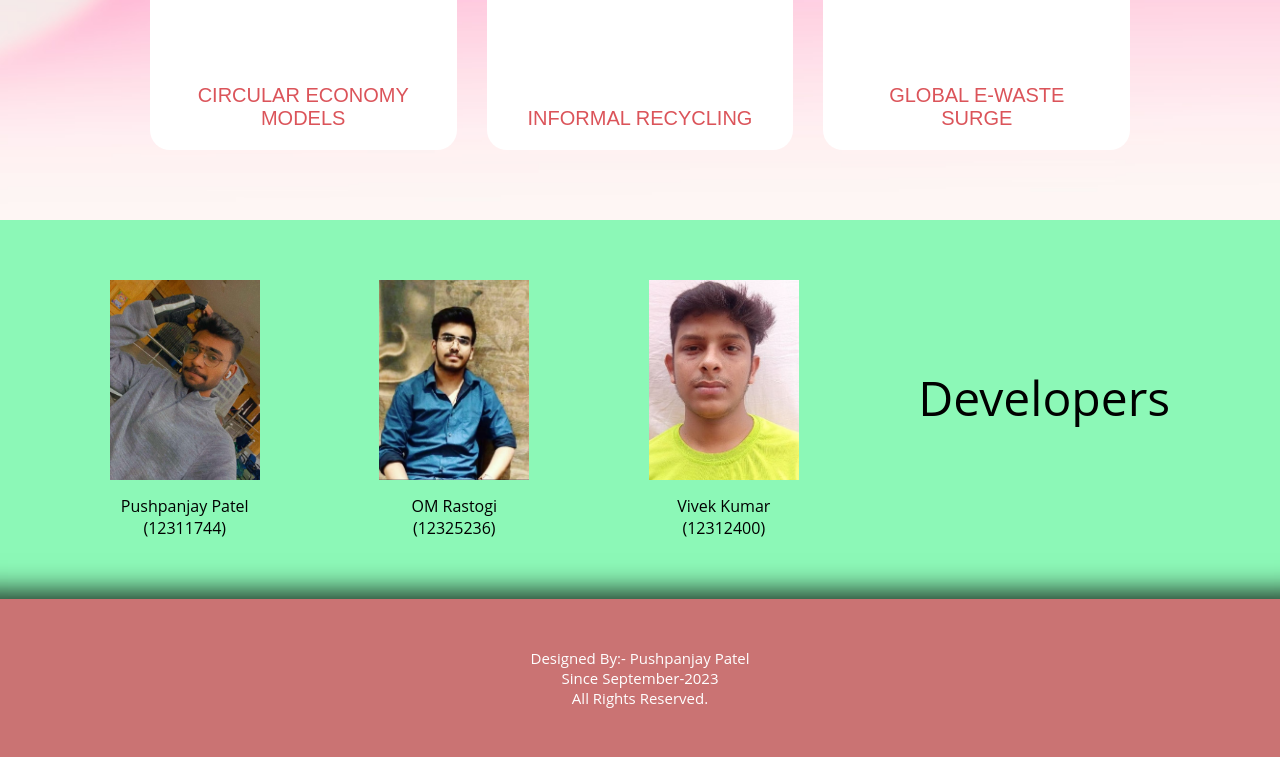
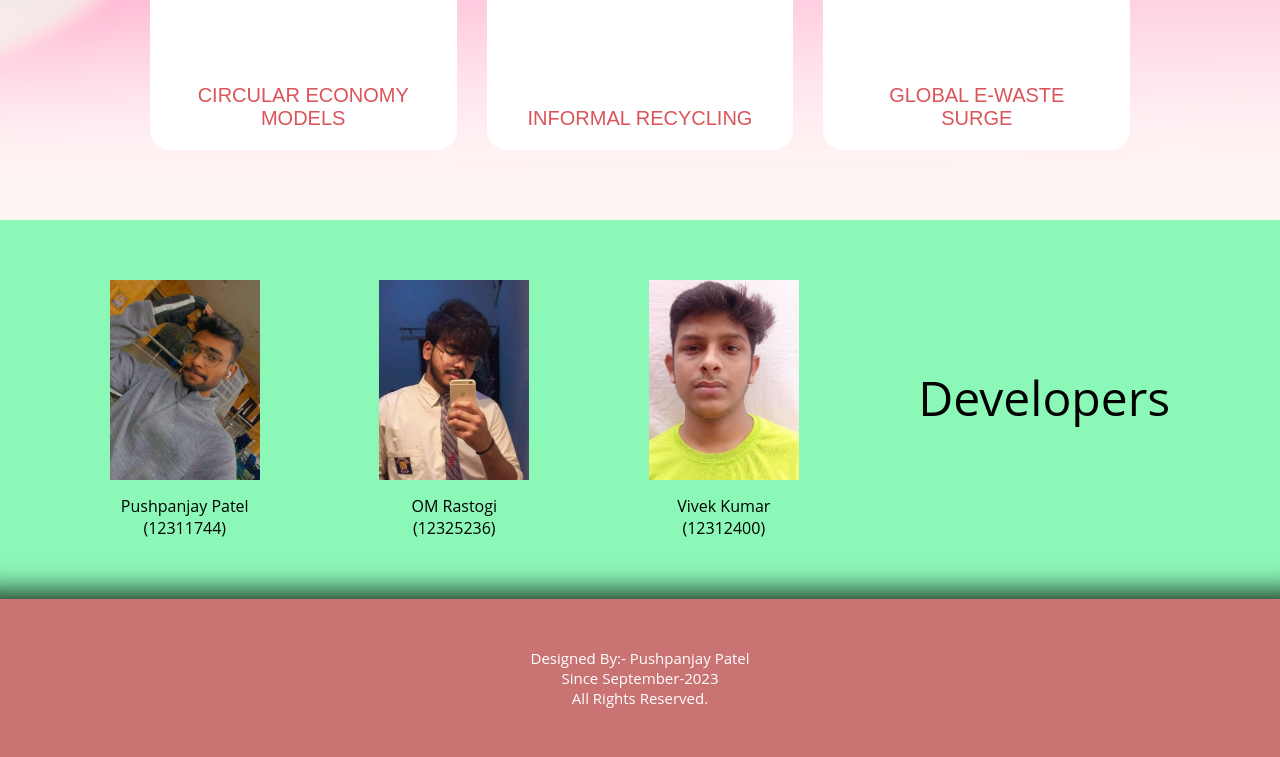
Before and after one commit to Pushpanjay10/Management-of-Ewaste-main, a plain HTML site: page index.html in a window 1280 px wide. Shown: the part 6475-7232 px from the top of the page. Drawn offline with Linux system fonts and the light colour scheme.

Commit message:
image updated

```diff
--- a/index.html
+++ b/index.html
@@ -329,7 +329,7 @@
         <div style="text-align: center">Pushpanjay Patel<br />(12311744)</div>
       </div>
       <div>
-        <img src="img/om.jpg" id="devloperImg" alt="logo" />
+        <img src="img/om1.jpg" id="devloperImg" alt="logo" />
         <div style="text-align: center">OM Rastogi<br />(12325236)</div>
       </div>
       <div>
```
Also changed, not shown: img/om1.jpg (added), img/p2.jpg (added).
